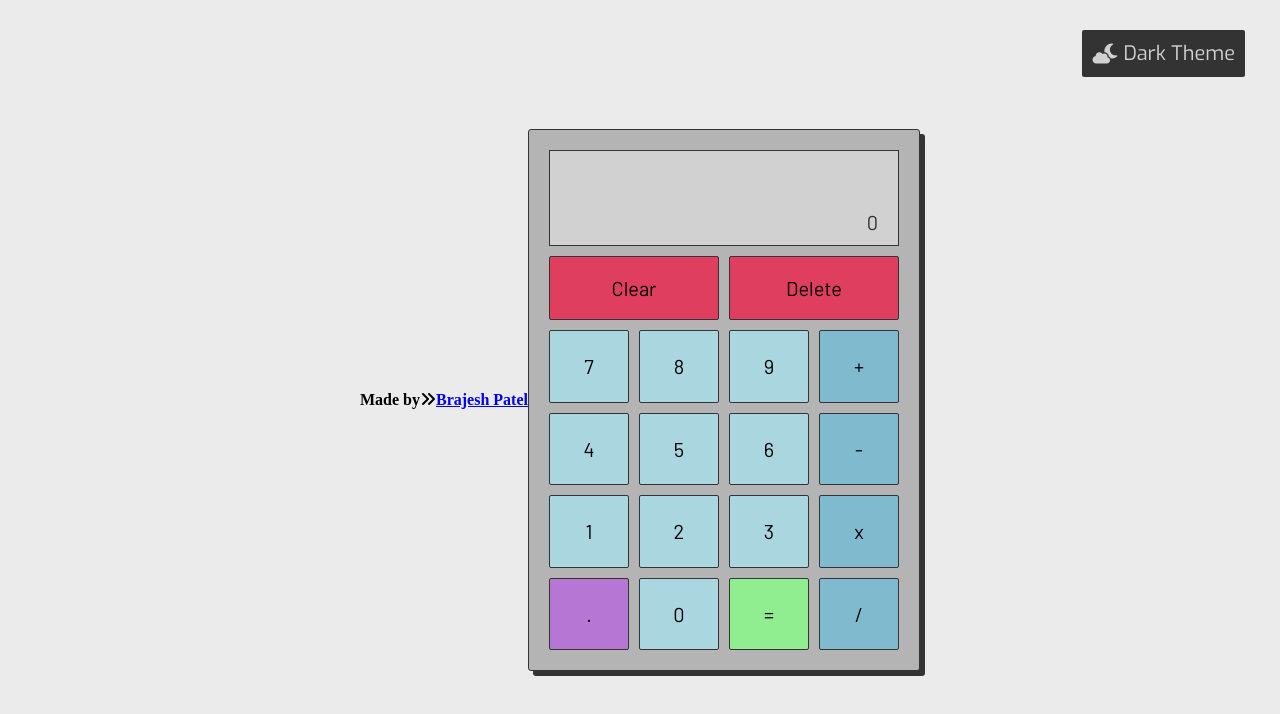
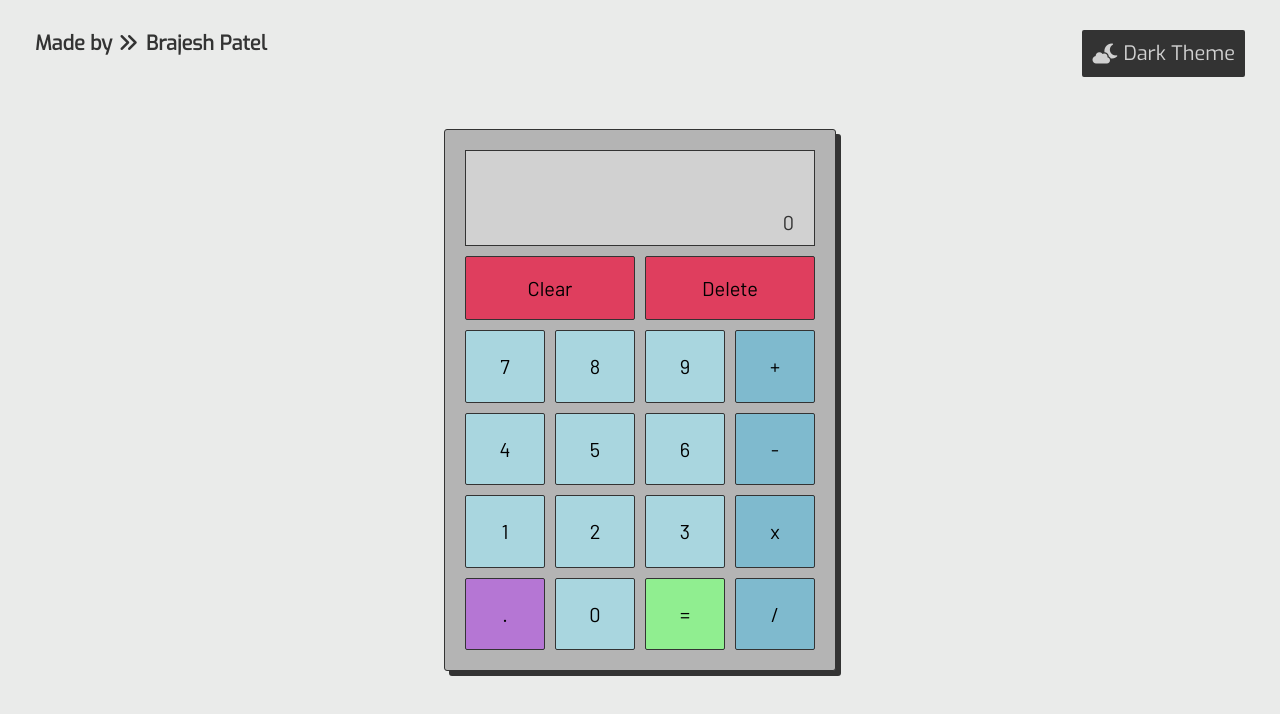
Before and after one commit to brajpatel/Calculator, a plain HTML site: page index.html in a window 1280 px wide. Drawn offline with Linux system fonts and the light colour scheme.

Commit message:
Update style.css

```diff
--- a/style.css
+++ b/style.css
@@ -190,6 +190,58 @@ button:hover {
     display: none;
 }
 
+/* ===== CREDIT ===== */
+.credit-container {
+    position: absolute;
+    top: 30px;
+    left: 35px;
+}
+
+.credit-container h4 {
+    font-size: calc(15px + 0.390625vw);
+}
+
+.credit-container i {
+    margin: 0 4px 0 6px;
+    color: var(--screen-text);
+}
+
+.credit-container h4,
+.my-name {
+    color: var(--screen-text);
+    font-family: 'Exo', sans-serif;
+}
+
+.my-name {
+    text-decoration: none;
+    position: relative;
+    overflow: hidden;
+    z-index: 2;
+    transition: 0.4s ease;
+    padding: 4px;
+}
+
+.my-name:hover {
+    color: var(--theme-toggle-text);
+}
+
+.my-name::after {
+    content: '';
+    position: absolute;
+    top: 0;
+    left: 0;
+    height: 100%;
+    width: 0;
+    background: var(--screen-text);
+    transition: width 0.4s ease;
+    z-index: -1;
+    border-radius: 2px;
+}
+
+.my-name:hover::after {
+    width: 100%;
+}
+
 /* ===== CUSTOM VARIABLES ===== */
 :root {
     --main-light: rgb(209, 209, 209);
```
